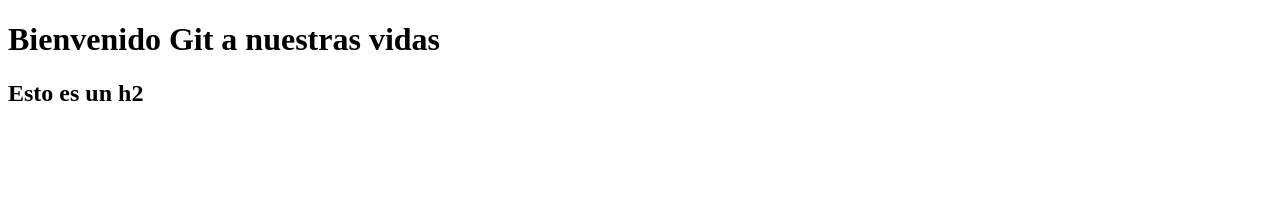
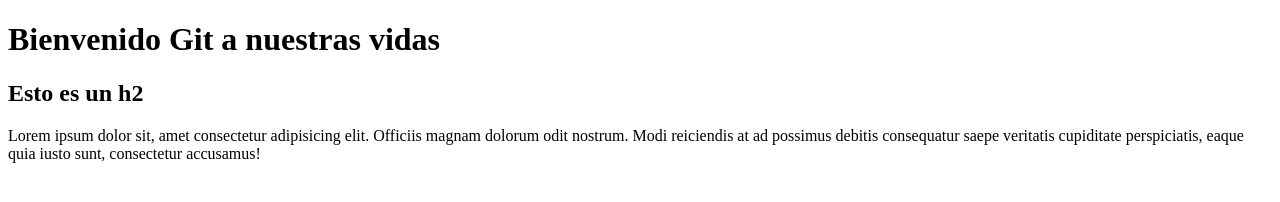
Before and after one commit to gabrielbacigaluppi/comi-sabados, a plain HTML site: page index.html in a window 1280 px wide. Drawn offline with Linux system fonts and the light colour scheme.

Commit message:
Insertamos un parrafo

```diff
--- a/index.html
+++ b/index.html
@@ -10,5 +10,6 @@
     <h1>Bienvenido Git a nuestras vidas</h1>
 
     <h2>Esto es un h2</h2>
+    <p>Lorem ipsum dolor sit, amet consectetur adipisicing elit. Officiis magnam dolorum odit nostrum. Modi reiciendis at ad possimus debitis consequatur saepe veritatis cupiditate perspiciatis, eaque quia iusto sunt, consectetur accusamus!</p>
 </body>
 </html>
```
